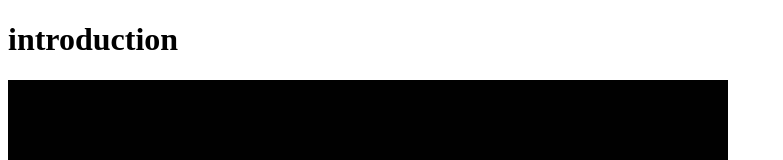
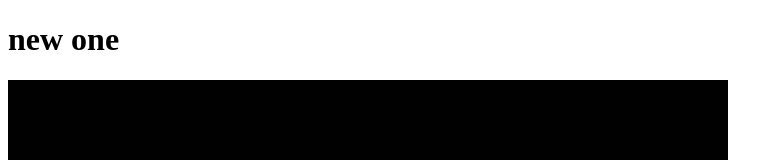
Before and after one commit to Raisa7/My-third-repo, a plain HTML site: page index.html in a window 1280 px wide. Shown: the top 160 px of the page, without its empty margins (0-783 px from the left). Drawn offline with Linux system fonts and the light colour scheme.

```diff
--- a/index.html
+++ b/index.html
@@ -7,7 +7,7 @@
     <title>My third repo</title>
 </head>
 <body>
-    <h1>introduction</h1>
+    <h1>new one</h1>
     <img src="raisa.jpg" alt="">
 
 </body>
```
